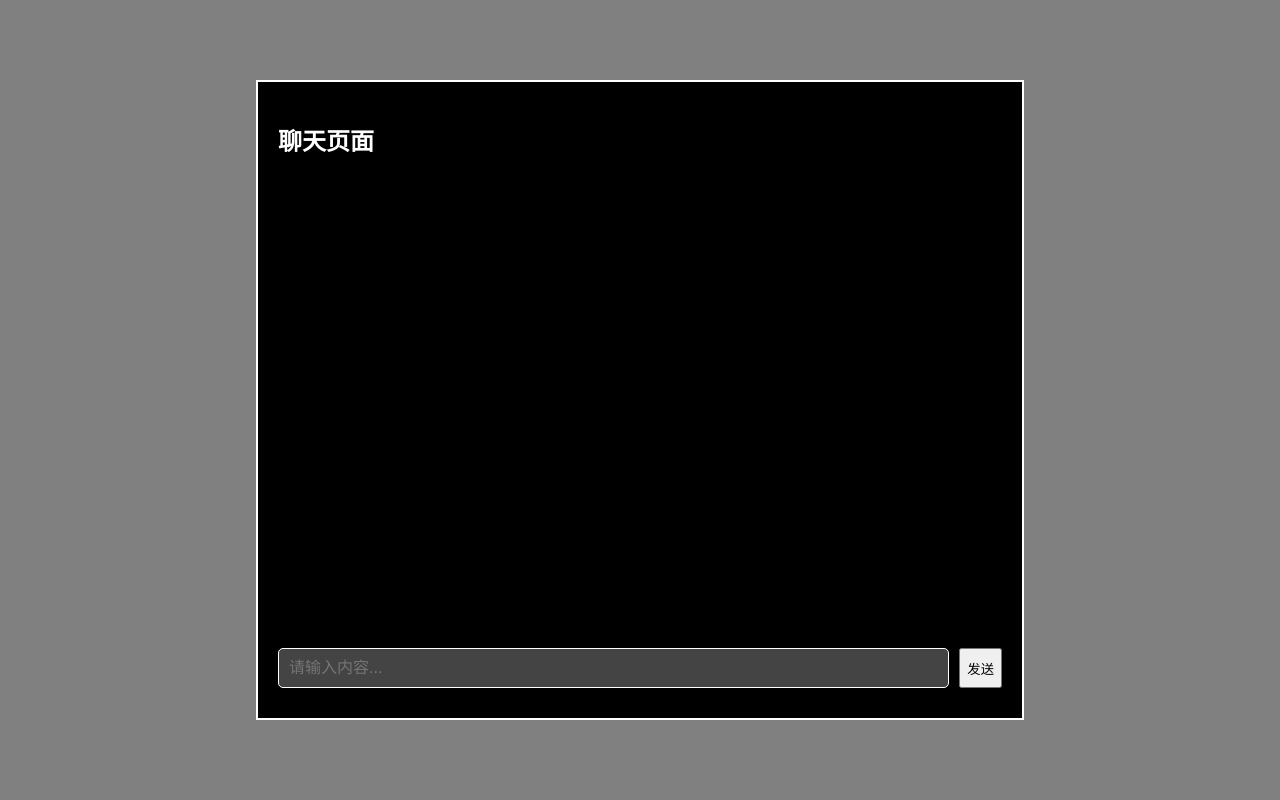
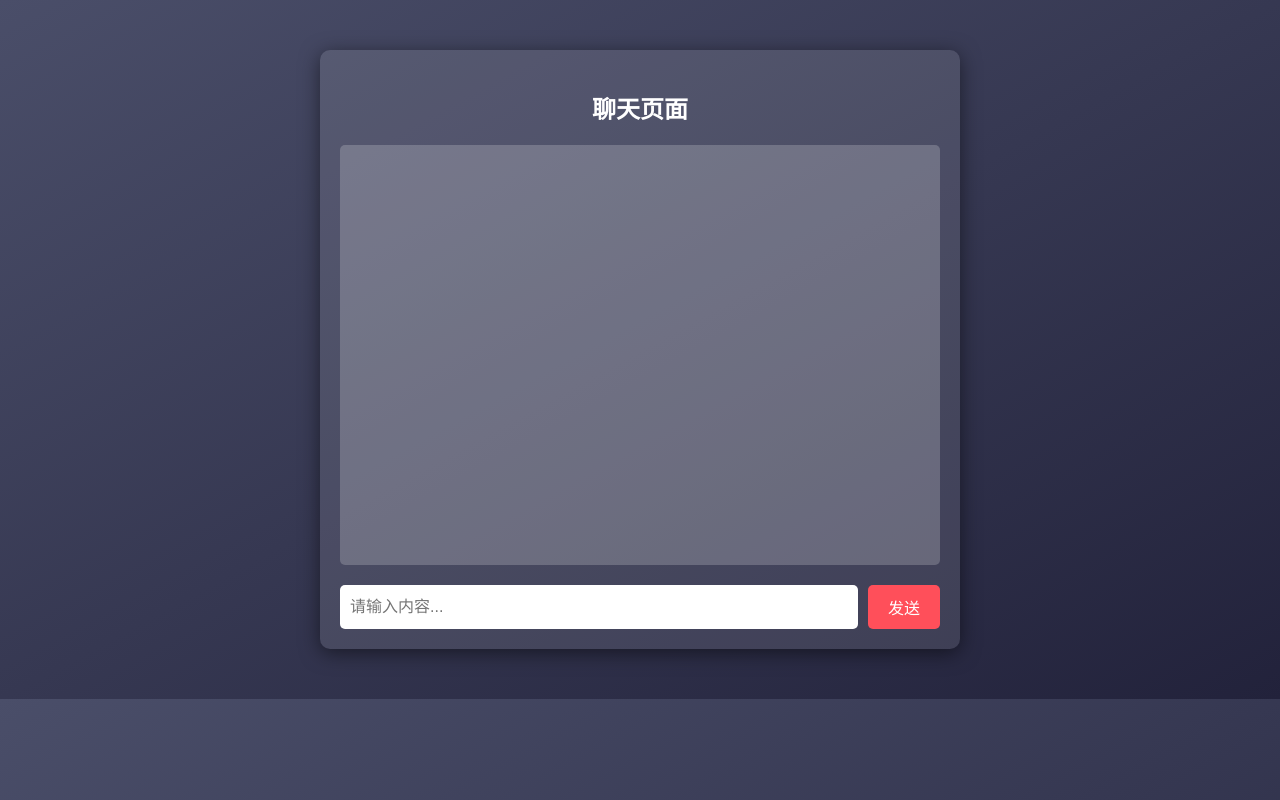
Before and after one commit to D90706/onlinechat-baseon-PHP-MySQL, a PHP site: page /chat/php/chat.php in a window 1280 px wide. Run offline with PHP 8.4, Linux system fonts and the light colour scheme; the visitor is signed in with stand-in values (Sample User, id 1); data that the repository does not hold is empty.

Commit message:
修改路径，美化chat页面，添加回车发送功能

```diff
--- a/css/chat.css
+++ b/css/chat.css
@@ -1,69 +1,77 @@
+/* 在 ../css/chat.css 文件中添加以下样式 */
+
 body {
+    background: linear-gradient(to bottom right, #4a4e69, #22223b);
+    font-family: 'Arial', sans-serif;
+    color: #fff;
     margin: 0;
-    height: 100vh;
-    display: flex;
-    justify-content: center;
-    align-items: center;
-    background-color: gray;
-    font-family: Arial, sans-serif;
+    padding: 0;
 }
 
 #main {
-    width: 60%;
-    height: 80%;
-    background-color: black;
-    border: 2px solid white;
-    color: white;
+    max-width: 600px;
+    margin: 50px auto;
+    background: rgba(255, 255, 255, 0.1);
+    border-radius: 10px;
     padding: 20px;
-    box-sizing: border-box;
-    display: flex;
-    flex-direction: column;
+    box-shadow: 0 4px 20px rgba(0, 0, 0, 0.5);
+}
+
+h2 {
+    text-align: center;
+    font-size: 24px;
+    margin-bottom: 20px;
 }
 
 #messages {
-    flex: 1;
+    height: 400px;
     overflow-y: auto;
+    margin-bottom: 20px;
     padding: 10px;
-    margin-bottom: 10px;
+    background: rgba(255, 255, 255, 0.2);
+    border-radius: 5px;
 }
 
 .message {
     margin: 10px 0;
-    padding: 15px;
-    background-color: #3498db;
-    border-radius: 10px;
-    max-width: 70%;
-    word-wrap: break-word;
-    box-shadow: 0 2px 4px rgba(0, 0, 0, 0.1);
+    padding: 10px;
+    border-radius: 5px;
+    background-color: rgba(255, 255, 255, 0.3);
+}
+
+.message strong {
+    color: #ffdd57; /* 用户名颜色 */
 }
 
 form {
     display: flex;
     justify-content: space-between;
-    padding: 10px 0;
 }
 
 input[type="text"] {
-    flex: 1;
+    flex: 1; /* 使输入框填满剩余空间 */
     padding: 10px;
+    border: none;
+    border-radius: 5px;
     margin-right: 10px;
-    border: 1px solid #fff;
-    border-radius: 5px;
-    background-color: #444;
-    color: white;
     font-size: 16px;
 }
 
-input[type="submit"] {
+input[type="button"] {
     padding: 10px 20px;
+    background: #ff4f5a; /* 按钮颜色 */
     border: none;
     border-radius: 5px;
-    background-color: #5dade2;
-    color: white;
+    color: #fff;
     cursor: pointer;
     font-size: 16px;
 }
 
-input[type="submit"]:hover {
-    background-color: #3498db;
+input[type="button"]:hover {
+    background: #ff1c34; /* 鼠标悬停效果 */
 }
+
+input[type="text"]:focus {
+    outline: none;
+    border: 2px solid #ff4f5a; /* 输入框聚焦时的效果 */
+}
--- a/html/registration.html
+++ b/html/registration.html
@@ -53,7 +53,7 @@
 
         <div class="signup-box mbg12">
           <label for="log-in"
-            ><a href="../php/log-in.php"
+            ><a href="../index.php"
               >Have an account already? Click to log in
             </a></label
           >
--- a/php/log-in.php
+++ b/index.php
@@ -1,5 +1,5 @@
 <?php
-include("../html/index.html");
+include("html/index.html");
     // 处理表单提交的逻辑
     //链接user_information数据库
     $conn = new mysqli("localhost", "root", "Scp90706!", "user_information", 3306);
--- a/php/chat.php
+++ b/php/chat.php
@@ -3,7 +3,7 @@ session_start(); // 启动会话
 
 // 检查用户是否已登录
 if (!isset($_SESSION['username'])) {
-    echo "<script>alert('请先登录！');window.location.href='log-in.php';</script>";
+    echo "<script>alert('请先登录！');window.location.href='/index.php.php';</script>";
     exit(); // 如果未登录，终止执行
 }
 
@@ -71,6 +71,15 @@ if (!isset($_SESSION['messages'])) {
             }, 'json');
         });
 
+    // 在输入框中监听键盘事件
+    document.getElementById("message").addEventListener("keypress", function (event) {
+      // 检测是否按下回车键（key code 为 13）
+      if (event.key === 'Enter') {
+        //event.preventDefault(); // 防止默认的换行行为
+        send.click(); // 触发发送按钮点击事件
+      }
+    });
+
         // 更新消息列表函数
         function updateMessageList(messages) {
             const messagesDiv = document.getElementById("messages");
@@ -88,7 +97,7 @@ if (!isset($_SESSION['messages'])) {
                 console.log(data); // 输出服务器返回的数据
                 updateMessageList(data); // 更新消息列表
             }, 'json');
-        }, 500);
+        }, 1500);
     </script>
 
 </body>
--- a/php/registration.php
+++ b/php/registration.php
@@ -28,7 +28,7 @@ if (isset($_POST['username']) && isset($_POST['password']) && isset($_POST['repa
         if ($stmt->execute()) {//第六次判断是否数据插入成功
             echo "<script>username_error.innerHTML='Registration successful';</script>";
             echo "<script>alert('注册成功！');</script>";
-            header("Location:http://localhost/chat/php/log-in.php");//跳转到登录页面
+            header("Location:http://localhost/chat/index.php");//跳转到登录页面
             exit();
         } else {
             echo "<script>alert('注册失败！');</script>";
```
Also changed, not shown: html/index.html (+4 -4 lines).
